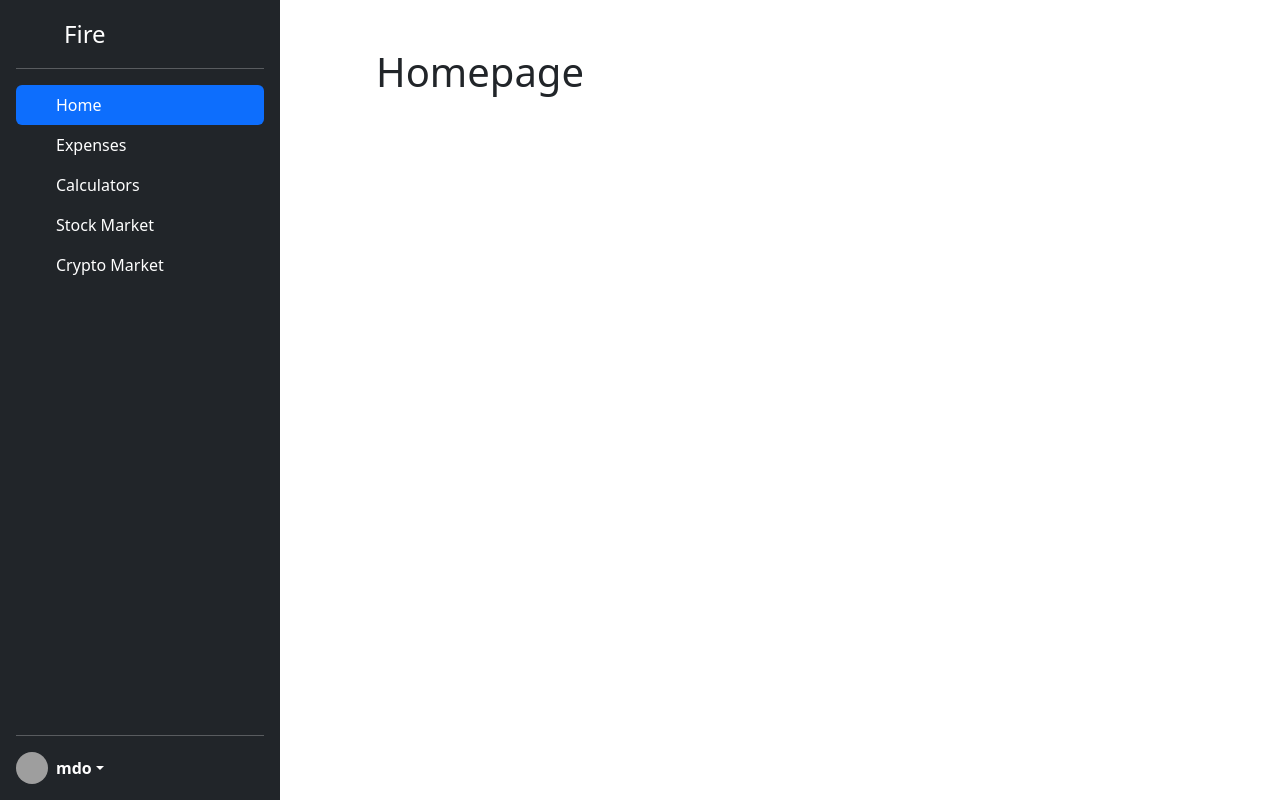
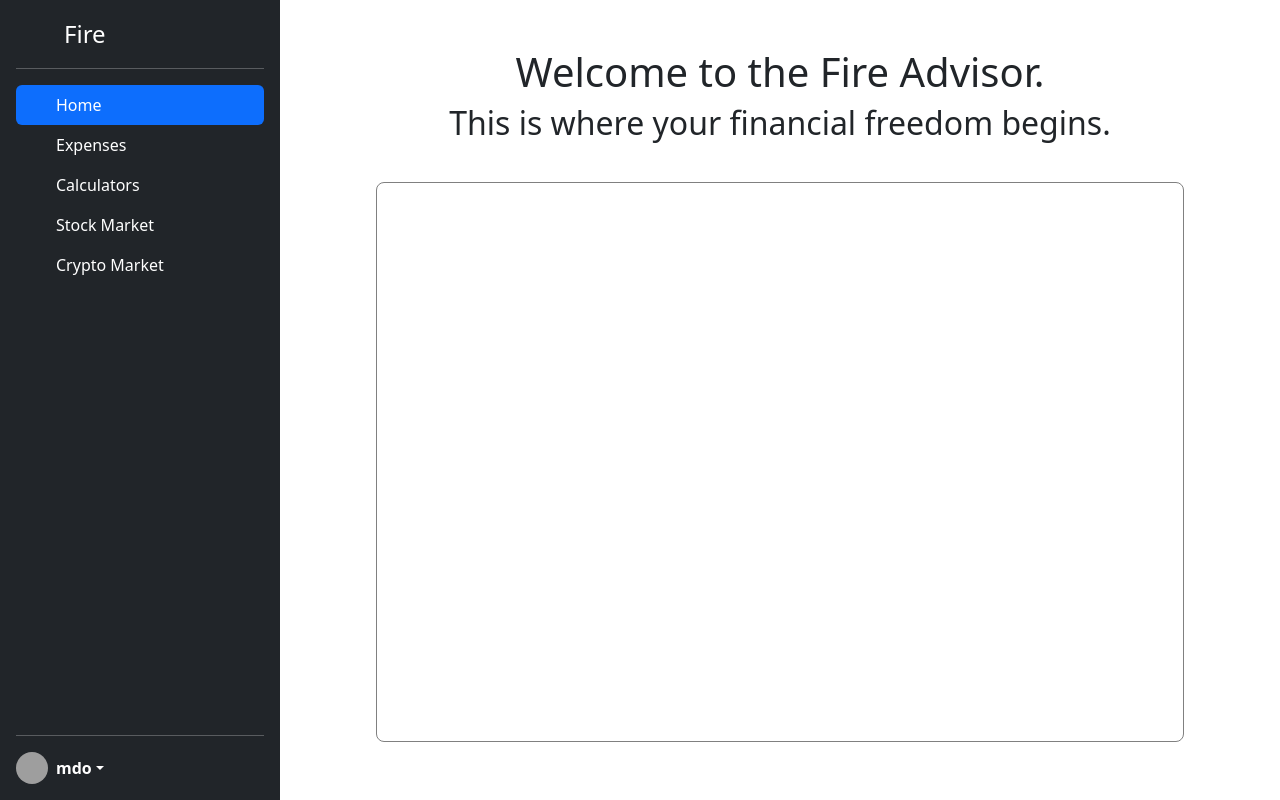
Before and after one commit to danielflorencio/fire-desktop, a React (Vite) app: page / in a window 1280 px wide. Built offline with nearby package versions, Linux system fonts and the light colour scheme; grey boxes are pictures that could not be loaded.

Commit message:
created the useMultiStepForm custom hook

```diff
--- a/src/App.tsx
+++ b/src/App.tsx
@@ -13,7 +13,7 @@ function App() {
       <main className='overflow-auto'>
         <div className='main-content-container'>
           <Routes>
-            <Route path='/' element={<HomePage/>}/>
+            <Route path='/' element={<HomePage pageTitle='Welcome to the Fire Advisor.' subtitle='This is where your financial freedom begins.'/>}/>
             <Route path='expenses' element={<ExpenseTracker/>}/>
             <Route path='CompoundInterestCalculator' element={<CiCalculator/>}/>
           </Routes>
--- a/src/components/CiCalc/CiCalc.tsx
+++ b/src/components/CiCalc/CiCalc.tsx
@@ -30,9 +30,9 @@ export default function CiCalculator({initialAmount}: FormData){
 
     // }
 
-    function handleinitialAmountChange(e: InputEvent){
-        setinitialAmount(e.target.value);
-    }
+    // function handleinitialAmountChange(e: InputEvent){
+    //     setinitialAmount(e.target.value);
+    // }
 
     function onSubmit(e: FormEvent){
         e.preventDefault();
@@ -44,11 +44,11 @@ export default function CiCalculator({initialAmount}: FormData){
     return(
         <div className='box-content-container shadow-lg p-3 mb-5 bg-white rounded'>
             <h4>Compound Interest Calculator</h4>
-            <form onSubmit={handleSubmit}>
-                <label>Initial value: <input type='number' onChange={handleinitialAmountChange} value={initialAmount}></input></label>
-                {/* <label>Monthly Contribution: <input type='number'></input></label> */}
-                {/* <label>Monthly Yield: <input type='number'></input></label> */}
-                {/* <label>Time: <input type='number'></input></label> */}
+            <form>
+                <label>Initial value: <input type='number' value={initialAmount}></input></label>
+                <label>Monthly Contribution: <input type='number'></input></label>
+                <label>Monthly Yield: <input type='number'></input></label>
+                <label>Time: <input type='number'></input></label>
                 <button type='submit' className="btn btn-primary">Call to action</button>
             </form>
         </div>
--- a/src/components/HomePage/HomePage.tsx
+++ b/src/components/HomePage/HomePage.tsx
@@ -1,3 +1,12 @@
-export default function HomePage(){
-    return <h1>Homepage</h1>
+import './styles.css'
+import MainTitle from '../Titles/MainTitle'
+import SubTitle from '../Titles/Subtitle'
+export default function HomePage({pageTitle, subtitle}: string){
+    return(
+        <>
+            {pageTitle !== null ? (<MainTitle title={pageTitle}/>) : null}
+            {subtitle !== null ? (<SubTitle title={subtitle}/>) : null}
+            <div className="options-container"></div>
+        </>
+    )
 }
--- /dev/null
+++ b/src/components/HomePage/styles.css
@@ -0,0 +1,9 @@
+.options-container{
+    border-radius: 8px;
+    border: 1px solid grey;
+    width: 100%;
+    min-height: 70vh;
+    margin-top: 5vh;
+    display: flex;
+    justify-content: space-around;
+}
--- /dev/null
+++ b/src/components/PercentageCalc/PercentageCalc.tsx
@@ -0,0 +1,5 @@
+export default function PercentageCalc(){
+    return(
+        <></>
+    )
+}
--- /dev/null
+++ b/src/components/SiCalc/SiCalc.tsx
@@ -0,0 +1,5 @@
+export default function SiCalc(){
+    return(
+        <><h1>simple interest</h1></>
+    )
+}
--- /dev/null
+++ b/src/components/Titles/BlockTitle.tsx
@@ -0,0 +1,5 @@
+export default function BlockTitle({title}: string){
+    return(
+        <h3>{title}</h3>
+    )
+}
--- /dev/null
+++ b/src/components/Titles/MainTitle.tsx
@@ -0,0 +1,5 @@
+export default function MainTitle({title}: string){
+    return(
+        <h1 className="text-center">{title}</h1>
+    )
+}
--- /dev/null
+++ b/src/components/Titles/SubTitle.tsx
@@ -0,0 +1,5 @@
+export default function SubTitle({title}: string){
+    return(
+        <h2 className="text-center">{title}</h2>
+    )
+}
```
Also changed, not shown: src/customHooks/useMultiStepForm.ts (added, +36 -0 lines).
